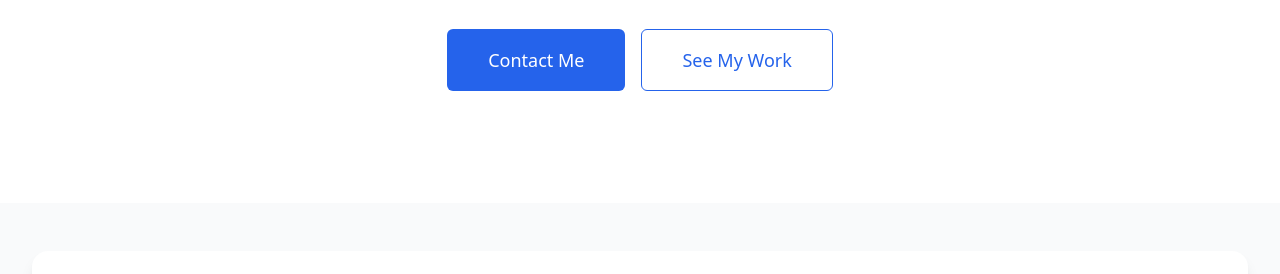
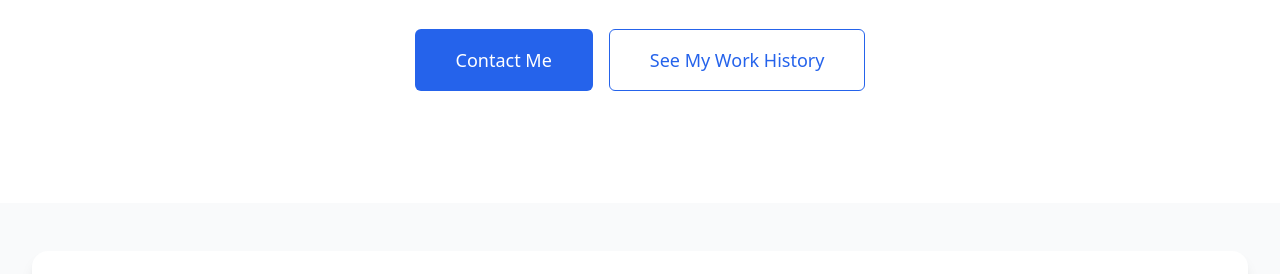
Before and after one commit to christopherg/christopherg.github.io, a plain HTML site: page index.html in a window 1280 px wide. Shown: the part 395-669 px from the top of the page. Drawn offline with nearby package versions, Linux system fonts and the light colour scheme.

Commit message:
Update github.io page

```diff
--- a/index.html
+++ b/index.html
@@ -4,7 +4,7 @@
 <head>
 <meta charset="utf-8"/>
 <meta content="width=device-width, initial-scale=1.0" name="viewport"/>
-<title>Chris Goetz | Principal Cloud Support Engineer</title>
+<title>Chris Goetz | Principal Cloud Engineer | 409.247.4746 | hire.me@chrisgoetz.com</title>
 <script src="https://cdn.tailwindcss.com"></script>
 <style>html { scroll-behavior: smooth; }</style>
 </head>
@@ -65,7 +65,7 @@
       </p>
       <div class="mt-8 flex justify-center space-x-4">
         <a href="#contact" class="px-8 py-3 border border-transparent text-base font-medium rounded-md text-white bg-blue-600 hover:bg-blue-700 md:py-4 md:text-lg md:px-10">Contact Me</a>
-        <a href="#projects" class="px-8 py-3 border border-blue-600 text-base font-medium rounded-md text-blue-600 bg-white hover:bg-blue-50 md:py-4 md:text-lg md:px-10">See My Work</a>
+        <a href="#experience" class="px-8 py-3 border border-blue-600 text-base font-medium rounded-md text-blue-600 bg-white hover:bg-blue-50 md:py-4 md:text-lg md:px-10">See My Work History</a>
       </div>
     </div>
   </section>
```
